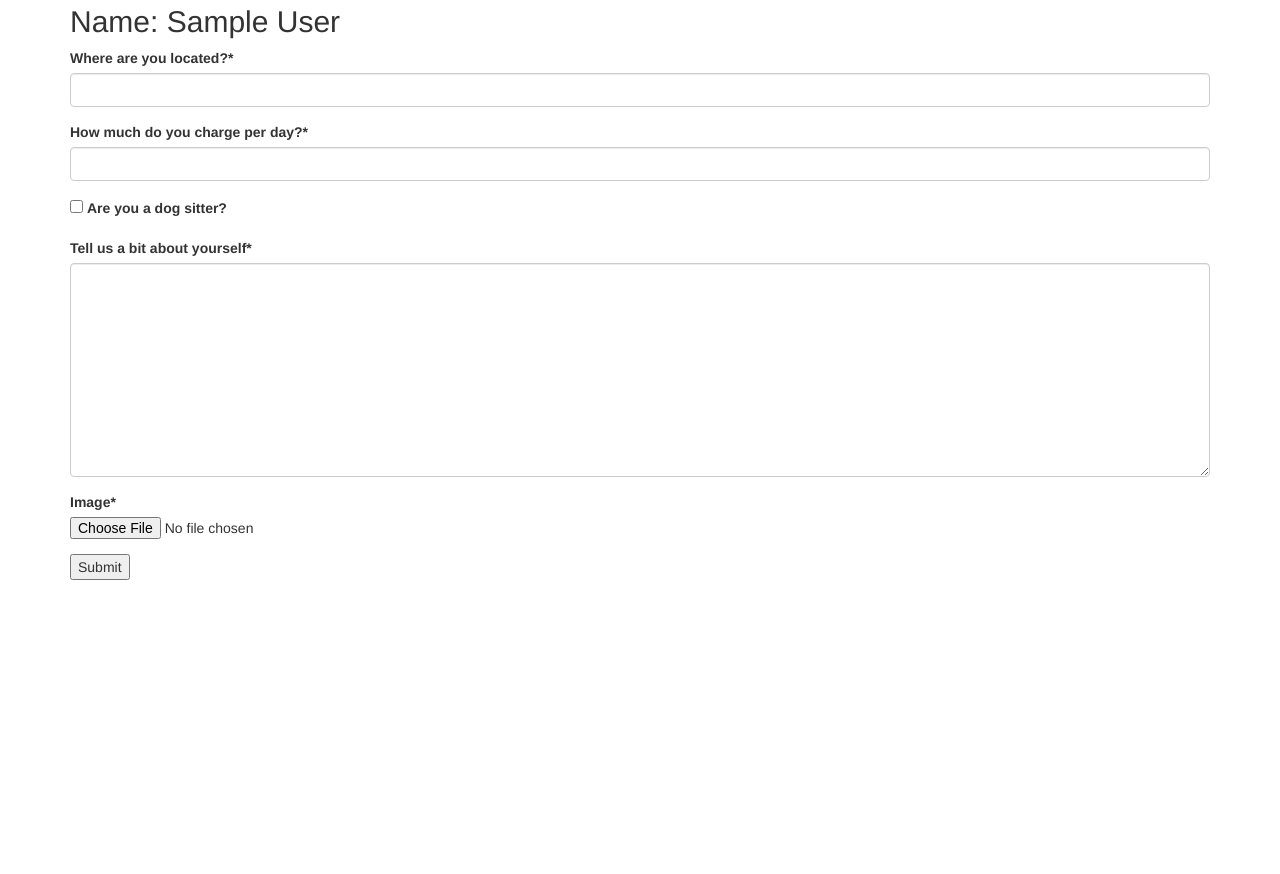
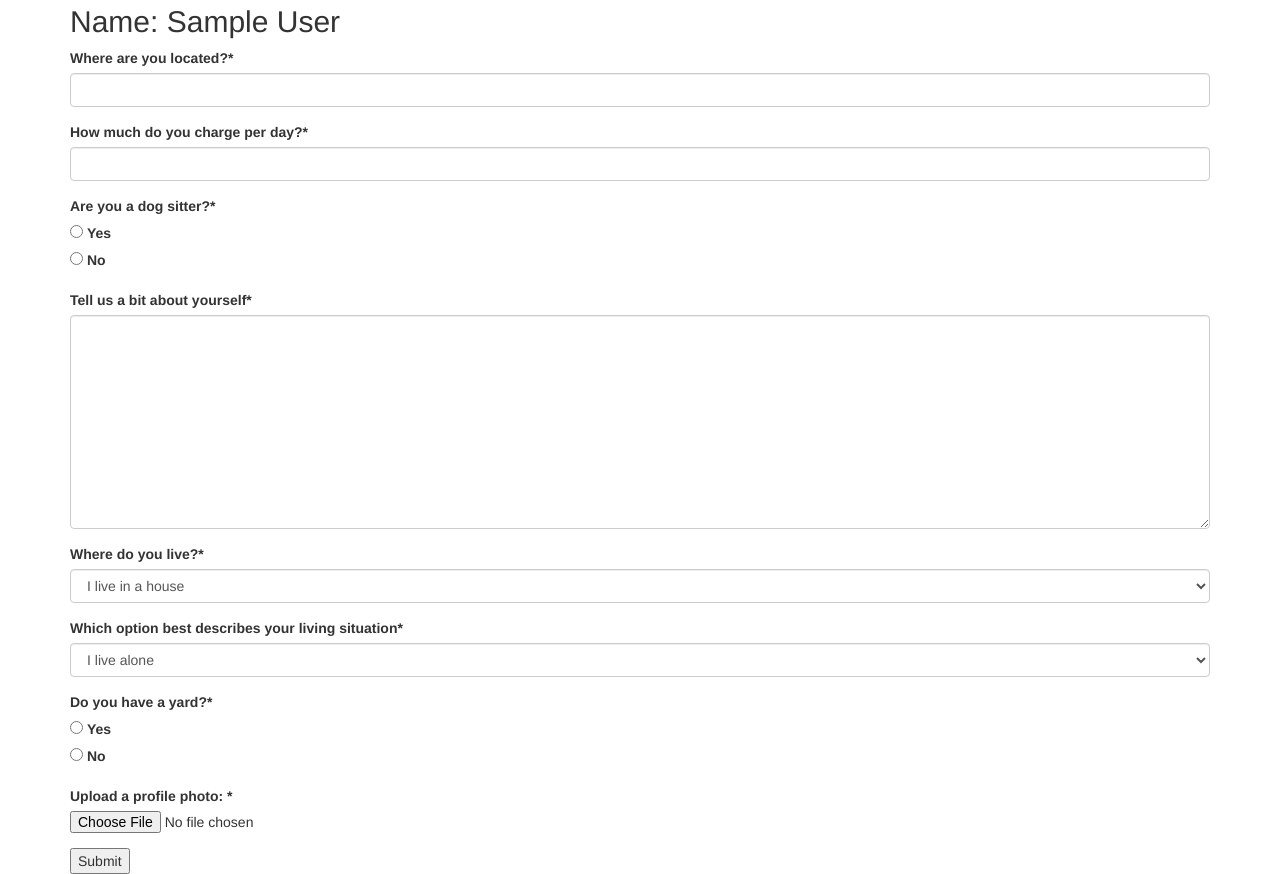
Before and after one commit to robyncam/dogsitter, a Django app: page /profile in a window 1280 px wide. Shown: the part 175-1049 px from the top of the page. Before the commit the page ends 755 px from the top, so only its background shows below. Run offline with Django 4.2, Linux system fonts and the light colour scheme; the visitor is signed in with stand-in values (Sample User, id 1); parts of the project's set-up code (start-up, migrations or seed data) failed here and were passed over; some libraries are stand-ins or nearby versions.

Commit message:
updated profile model to include living arrangements, housing style and if they have a yard

```diff
--- a/dogsitter_core/forms.py
+++ b/dogsitter_core/forms.py
@@ -21,16 +21,25 @@ class RegisterForm(forms.ModelForm):
 
 
 class ProfileForm(forms.ModelForm):
+    BOOL_CHOICES = [(True, 'Yes'), (False, 'No')]
+    is_dog_sitter = forms.CharField(label='Are you a dog sitter?',
+                                    widget=forms.RadioSelect(choices=BOOL_CHOICES))
+    yard = forms.CharField(label='Do you have a yard?',
+                           widget=forms.RadioSelect(choices=BOOL_CHOICES))
+
     class Meta:
         model = Profile
         labels = {
             'location': 'Where are you located?',
             'cost': 'How much do you charge per day?',
-            'is_dog_sitter': 'Are you a dog sitter?',
             'bio': 'Tell us a bit about yourself',
+            'living_arrangements': 'Which option best describes your living situation',
+            'housing': 'Where do you live?',
+            'image': 'Upload a profile photo: '
         }
 
-        fields = ['location', 'cost', 'is_dog_sitter', 'bio', 'image']
+        fields = ['location', 'cost', 'is_dog_sitter', 'bio', 'housing',
+                  'living_arrangements', 'yard', 'image']
 
 
 class LoginForm(forms.ModelForm):
@@ -47,8 +56,8 @@ class DogForm(forms.ModelForm):
     YEAR_CHOICES = range(current_year, (current_year - 25), -1)
     dob = forms.DateField(label="Date of Birth: ",
                           widget=forms.SelectDateWidget(years=YEAR_CHOICES))
-    good_with_cats = forms .CharField(label='Is your dog good with cats?',
-                                      widget=forms.RadioSelect(choices=BOOL_CHOICES))
+    good_with_cats = forms.CharField(label='Is your dog good with cats?',
+                                     widget=forms.RadioSelect(choices=BOOL_CHOICES))
     good_with_kids = forms.CharField(label='Is your dog good with kids?',
                                      widget=forms.RadioSelect(choices=BOOL_CHOICES))
     good_with_dogs = forms.CharField(label='Is your dog good with other dogs?',
--- a/dogsitter_core/models.py
+++ b/dogsitter_core/models.py
@@ -5,12 +5,42 @@ from datetime import date
 
 
 class Profile(models.Model):
+    ALONE = 'I live alone'
+    WITH_SPOUSE = 'I live with my spouse/partner'
+    WITH_ROOMMATES = 'I live with roommates'
+    WITH_SPOUSE_CHILDREN = 'I live with my spouse and children'
+    WITH_CHILDREN = 'I live with children'
+
+    LIVING_ARRANGEMENTS = [
+        (ALONE, 'I live alone'),
+        (WITH_SPOUSE, 'I live with my spouse/partner'),
+        (WITH_ROOMMATES, 'I live with roommates'),
+        (WITH_SPOUSE_CHILDREN, 'I live with my spouse and children'),
+        (WITH_CHILDREN, 'I live with children')
+    ]
+
+    HOUSE = 'I live in a house'
+    APARTMENT = 'I live in an apartment'
+    CONDO = 'I live in a condo'
+    ALTERNATIVE = 'I live in an alternative style of housing'
+
+    HOUSE_CHOICES = [
+        (HOUSE, 'I live in a house'),
+        (APARTMENT, 'I live in an apartment'),
+        (CONDO, 'I live in a condo'),
+        (ALTERNATIVE, 'I live in an alternative style of housing'),
+
+    ]
+
     user = models.OneToOneField(User, models.CASCADE)
     location = models.CharField(max_length=1000)
     cost = models.DecimalField(decimal_places=2, max_digits=7)
     is_dog_sitter = models.BooleanField(default=False)
     bio = models.TextField(max_length=1000000)
     image = models.ImageField(default='default.jpg', upload_to='profile_pics')
+    living_arrangements = models.CharField(max_length=100, choices=LIVING_ARRANGEMENTS, default="")
+    housing = models.CharField(max_length=100, choices=HOUSE_CHOICES, default="")
+    yard = models.BooleanField(default=False)
 
     def __str__(self):
         return str(self.user)
```
Also changed, not shown: templates/profilepage.html (+9 -1 lines), dogsitter_core/migrations/0028_profile_housing.py (added), dogsitter_core/migrations/0029_alter_profile_housing.py (added), dogsitter_core/migrations/0030_alter_profile_housing.py (added), dogsitter_core/migrations/0031_profile_living_arrangements_alter_profile_housing.py (added), dogsitter_core/migrations/0032_profile_yard.py (added).
